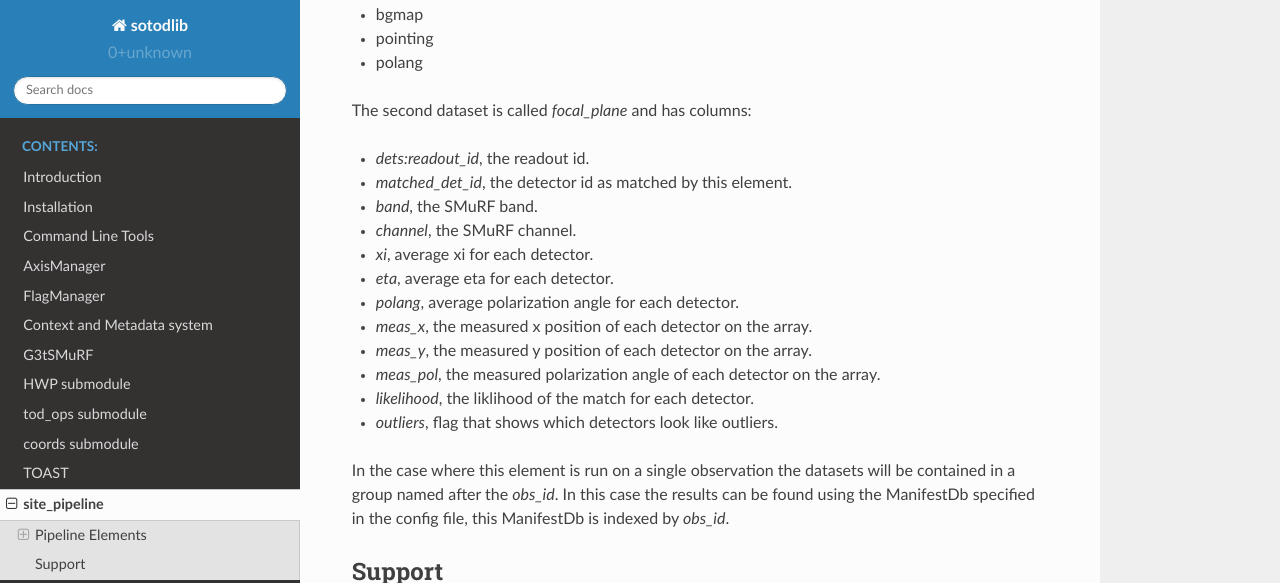
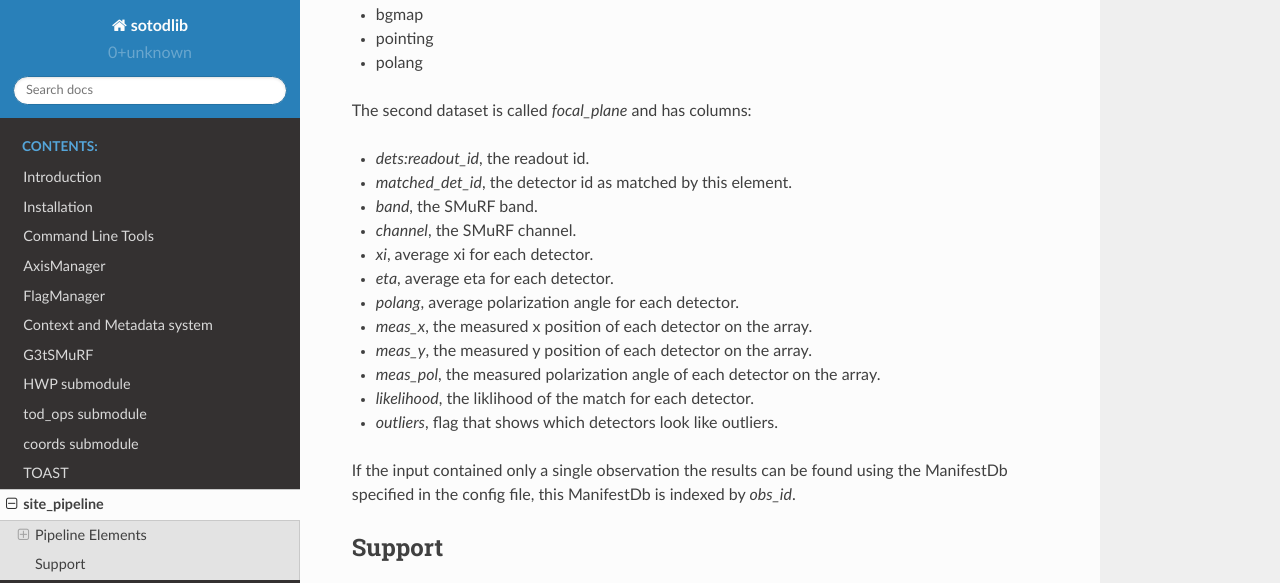
Before and after one commit to simonsobs/sotodlib, a Sphinx documentation site: the page built from docs/site_pipeline.rst, in a window 1280 px wide and 900 px high, scrolled down 6638 px, cut to the strip 0-583 px from the top of the window. Built offline with Sphinx 7.4.7 and the Read the Docs theme 2.0.0, drawn with Linux system fonts in a browser that asks for light colours.

Commit message:
Updated docs

```diff
--- a/docs/site_pipeline.rst
+++ b/docs/site_pipeline.rst
@@ -378,8 +378,7 @@ The second dataset is called `focal_plane` and has columns:
 - `likelihood`, the liklihood of the match for each detector.
 - `outliers`, flag that shows which detectors look like outliers.
 
-In the case where this element is run on a single observation the datasets will be
-contained in a group named after the `obs_id`. In this case the results can be found
+If the input contained only a single observation the results can be found
 using the ManifestDb specified in the config file, this ManifestDb is indexed by `obs_id`.
 
 Support
```
